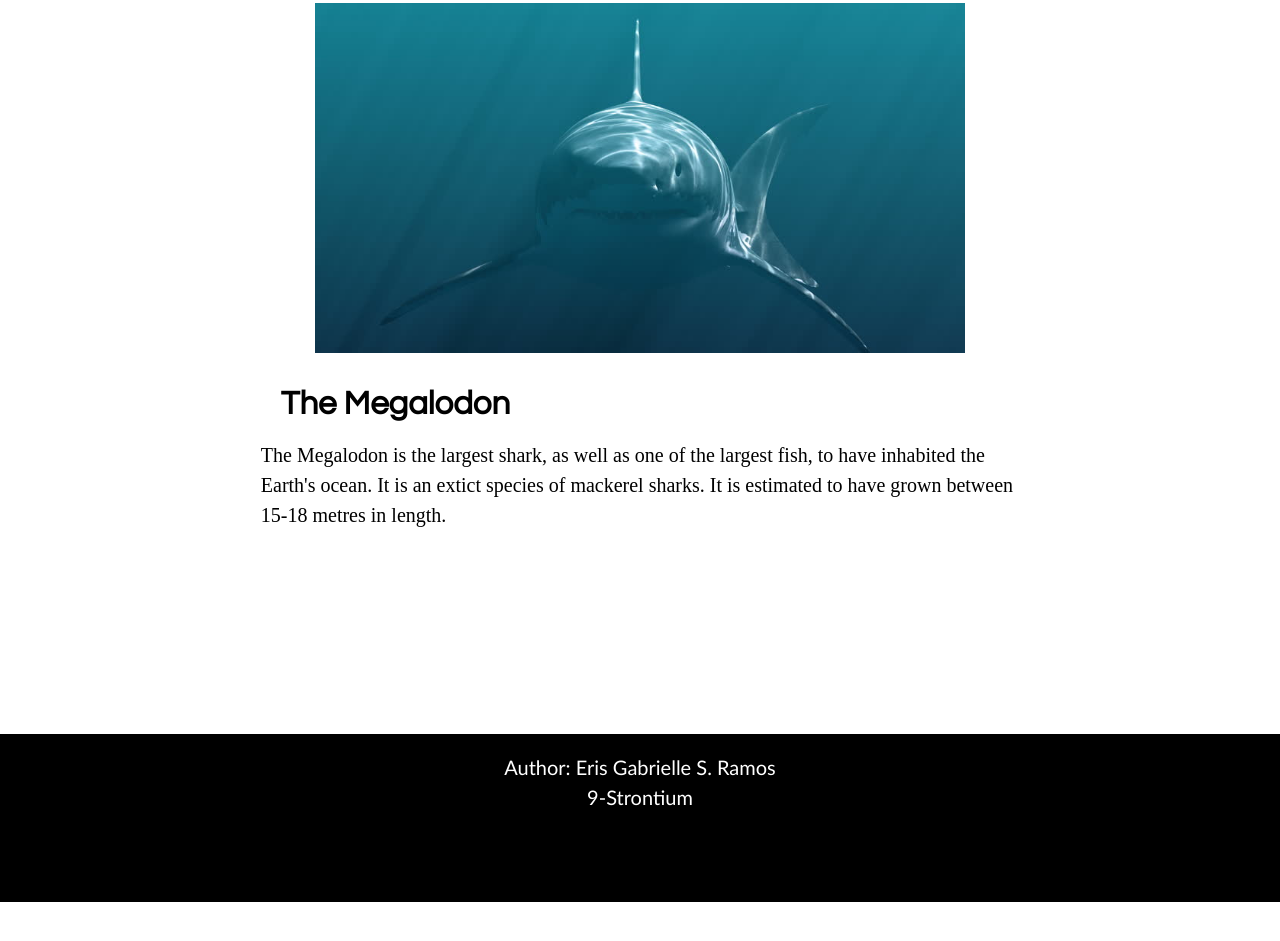
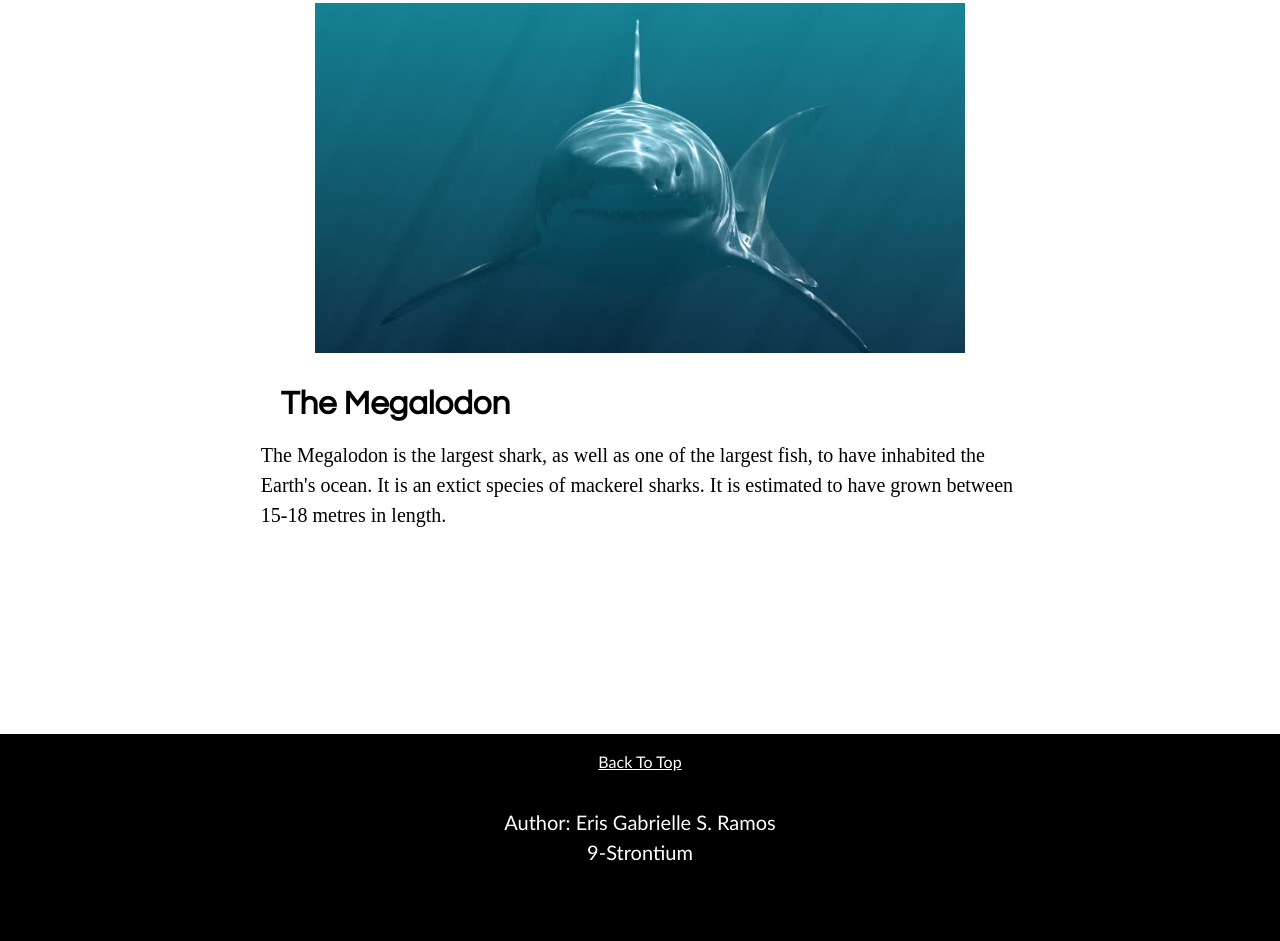
Before and after one commit to erissramos/2QProjStrontiumRamos, a plain HTML site: page fun facts.html in a window 1280 px wide. Shown: the part 4687-5628 px from the top of the page. Before the commit the page ends 5589 px from the top, so only its background shows below. Drawn offline with Linux system fonts and the light colour scheme.

Commit message:
Update fun facts.html

```diff
--- a/fun facts.html
+++ b/fun facts.html
@@ -120,6 +120,7 @@
 	</section><br><br><br>
 
 	<footer><br>
+		<a href = "#top" style="color: white; font-family: Trebuchet MS;">Back To Top</a><br><br><br>
 		<p style="color: white; font-family: Trebuchet MS;">Author: Eris Gabrielle S. Ramos</p>
 		<p style="color: white; font-family: Trebuchet MS;">9-Strontium</p><br><br><br><br><br>
 	</footer>
```
